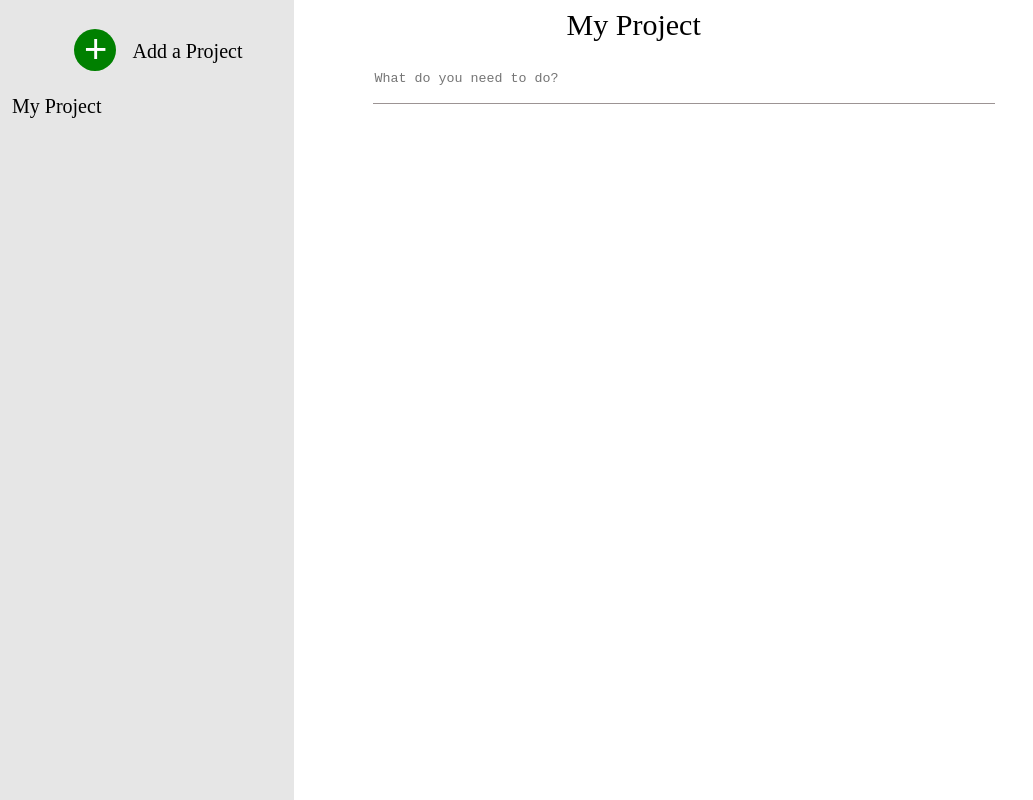
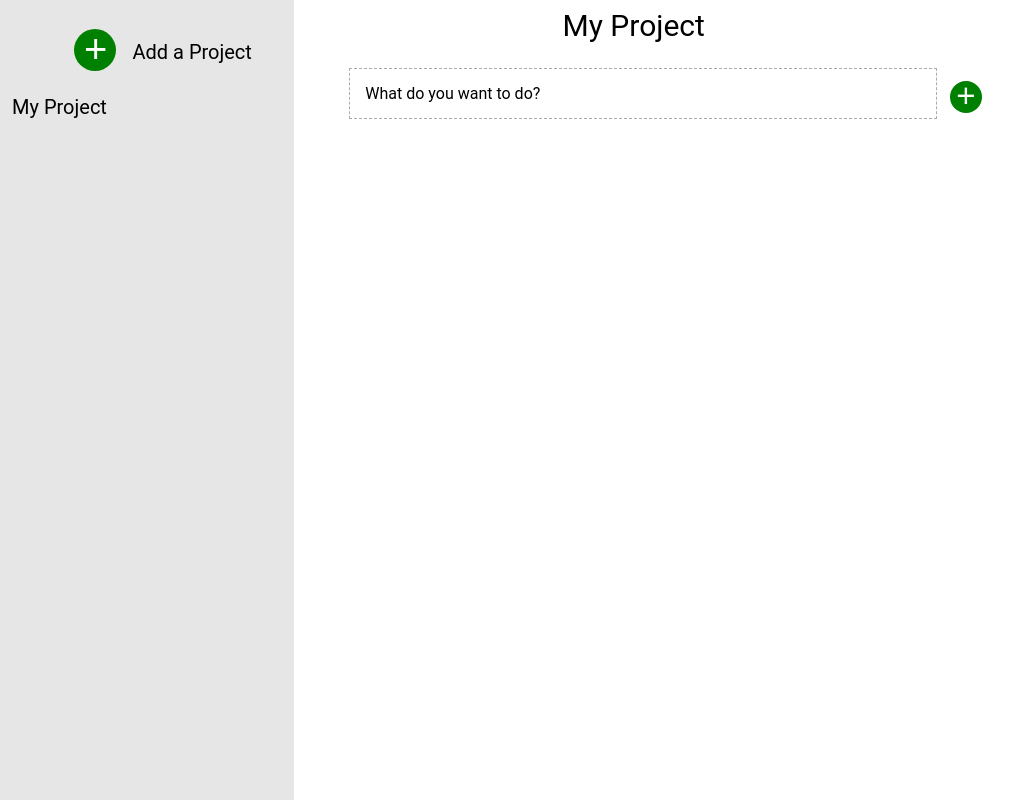
Before and after one commit to 0xtaf/todo, a plain HTML site: page index.html in a window 1280 px wide. Shown: the whole page, without its empty margins (0-1033 px from the left). Drawn offline with Linux system fonts and the light colour scheme.

Commit message:
todo input field is fixed

```diff
--- a/index.html
+++ b/index.html
@@ -15,6 +15,7 @@
             <table id="table">
                 <tbody id="projectContent">
 
+
                 </tbody>
             </table>
         </div>
@@ -22,7 +23,7 @@
         <div class="container2">
             <table id="table2">
                 <tbody id="toDoContent">
-
+                    <div contenteditable="true" class="todoTitle" placeholder="What do you want to do?" ></div>
                 </tbody>
             </table>
         </div>
--- a/style.css
+++ b/style.css
@@ -1,4 +1,24 @@
+html{
+    font-family: Roboto, Arial, sans-serif;;
+}
+[contenteditable=true]:empty:before{
+    content: attr(placeholder);
+    display: block; /* For Firefox */
+  }
 
+  /* */
+
+  div[contenteditable=true] {
+    border: 1px dashed #AAA;
+
+    padding: 15px;
+  }
+
+  pre {
+    background:#EEE;
+    padding:5px;
+
+  }
 
 .newProjectViewForm {
     max-width: 300px;
@@ -68,6 +88,26 @@
     border: solid 1px black;
 
     margin-left: 27%;
+    width: 44%;
+    margin-top: 2%;
+    border-bottom-color: rgb(156, 148, 148);
+    border-top: none;
+    border-left: none;
+    border-right: none;
+    outline: none;
+
+    height: 17px;
+
+    resize: none;
+    overflow: auto;
+    height: auto;
+    display: hidden;
+}
+
+.todoInput{
+    border: solid 1px black;
+
+    margin-left: 27%;
     width: 45%;
     margin-top: 2%;
     border-bottom-color: rgb(156, 148, 148);
@@ -82,7 +122,6 @@
     overflow: auto;
     height: auto;
 }
-
 
 .todoTextNode{
     border: solid 1px black;
```
Also changed, not shown: main.js.
